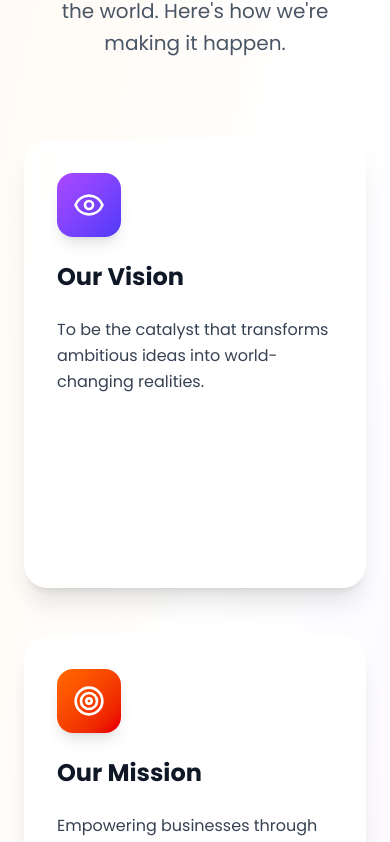
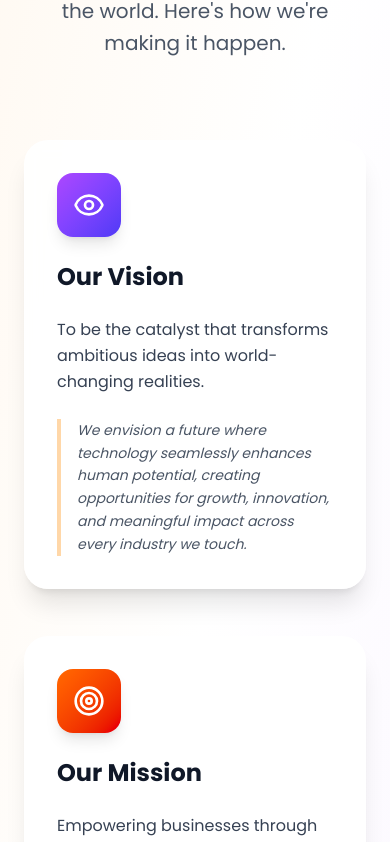
Before and after one commit to LorvensITSolutions/lorvens-v1, a React (Vite) app: page /about in a window 390 px wide. Shown: the part 3771-4613 px from the top of the page. Built offline with nearby package versions, Linux system fonts and the light colour scheme.

Commit message:
hovering effects for the mobile view and laptop view in about page

```diff
--- a/src/Pages/AboutPage.jsx
+++ b/src/Pages/AboutPage.jsx
@@ -517,6 +517,16 @@ const BeliefSection = () => {
   const y1 = useTransform(scrollY, [1000, 2000], [0, -100]);
   const y2 = useTransform(scrollY, [1000, 2000], [0, -50]);
 
+  const [isMobile, setIsMobile] = useState(false);
+
+  // detect mobile on mount + resize
+  useEffect(() => {
+    const handleResize = () => setIsMobile(window.innerWidth < 768);
+    handleResize(); // run once
+    window.addEventListener("resize", handleResize);
+    return () => window.removeEventListener("resize", handleResize);
+  }, []);
+
   const beliefs = [
     {
       title: "Our Vision",
@@ -546,13 +556,13 @@ const BeliefSection = () => {
 
   return (
     <section className="relative py-24 px-6 lg:px-20 overflow-hidden">
-      {/* Dynamic Background */}
+      {/* Background */}
       <motion.div
         className="absolute inset-0 bg-gradient-to-br from-orange-50/80 via-white to-purple-50/80"
         style={{ y: y1 }}
       />
 
-      {/* Floating Geometric Shapes */}
+      {/* Shapes */}
       <motion.div
         className="absolute top-20 left-10 w-20 h-20 border-2 border-orange-300 rotate-45 opacity-20"
         animate={{ rotate: [45, 135, 45] }}
@@ -567,7 +577,7 @@ const BeliefSection = () => {
       />
 
       <div className="relative z-10 max-w-7xl mx-auto">
-        {/* Enhanced Section Header */}
+        {/* Section Header */}
         <motion.div
           className="text-center mb-20"
           initial={{ opacity: 0, y: 50 }}
@@ -621,7 +631,7 @@ const BeliefSection = () => {
           </motion.p>
         </motion.div>
 
-        {/* Enhanced Beliefs Cards */}
+        {/* Cards */}
         <div className="grid grid-cols-1 lg:grid-cols-3 gap-12">
           {beliefs.map((belief, index) => (
             <motion.div
@@ -642,120 +652,62 @@ const BeliefSection = () => {
                 transition: { duration: 0.3 }
               }}
             >
-              {/* Card Container */}
               <motion.div
                 className="relative h-full p-8 rounded-3xl bg-white/90 backdrop-blur-sm shadow-xl border border-white/20
                           group-hover:shadow-2xl transition-all duration-500 overflow-hidden"
-                whileHover={{
-                  boxShadow: "0 25px 50px rgba(0,0,0,0.15)",
-                }}
               >
-                {/* Dynamic Background Gradient */}
+                {/* Gradient */}
                 <motion.div
                   className={`absolute inset-0 bg-gradient-to-br ${belief.gradient} opacity-0
                               group-hover:opacity-5 transition-opacity duration-500`}
-                  whileHover={{ opacity: 0.1 }}
                 ></motion.div>
 
-                {/* Animated Particles */}
-                <div className="absolute inset-0 overflow-hidden pointer-events-none">
-                  {[...Array(3)].map((_, i) => (
-                    <motion.div
-                      key={i}
-                      className={`absolute w-1 h-1 bg-${belief.particles}-400 rounded-full opacity-0 group-hover:opacity-60`}
-                      initial={{
-                        x: Math.random() * 300,
-                        y: Math.random() * 200,
-                      }}
-                      animate={{
-                        x: Math.random() * 300,
-                        y: Math.random() * 200,
-                      }}
-                      transition={{
-                        duration: 3 + Math.random() * 2,
-                        repeat: Infinity,
-                        repeatType: "reverse",
-                      }}
-                    />
-                  ))}
-                </div>
-
-                {/* Enhanced Icon */}
+                {/* Icon */}
                 <motion.div
                   className={`relative z-10 inline-flex items-center justify-center w-16 h-16
                              bg-gradient-to-br ${belief.gradient} rounded-2xl shadow-lg mb-6 group-hover:shadow-xl`}
-                  whileHover={{
-                    scale: 1.15,
-                    rotate: [0, -5, 5, 0],
-                    transition: { duration: 0.5 }
-                  }}
                 >
-                  <div className="text-white">
-                    {belief.icon}
-                  </div>
-
-                  {/* Icon Glow Effect */}
-                  <motion.div
-                    className={`absolute inset-0 bg-gradient-to-br ${belief.gradient} rounded-2xl blur-md opacity-0 group-hover:opacity-30`}
-                    whileHover={{ scale: 1.5 }}
-                    transition={{ duration: 0.3 }}
-                  />
+                  <div className="text-white">{belief.icon}</div>
                 </motion.div>
 
-                {/* Enhanced Content */}
+                {/* Content */}
                 <div className="relative z-10">
                   <motion.h3
                     className="text-2xl font-bold text-gray-900 mb-6
                               group-hover:text-orange-700 transition-colors duration-300"
-                    whileHover={{ x: 5 }}
                   >
                     {belief.title}
                   </motion.h3>
 
-                  <motion.p
-                    className="text-gray-700 text-base leading-relaxed mb-6"
-                    initial={{ opacity: 0.9 }}
-                    whileInView={{ opacity: 1 }}
-                  >
+                  <motion.p className="text-gray-700 text-base leading-relaxed mb-6">
                     {belief.desc}
                   </motion.p>
 
-                  {/* Expandable Extra Content */}
-                  <motion.div
-                    className="overflow-hidden"
-                    initial={{ height: 0, opacity: 0 }}
-                    whileInView={{ height: "auto", opacity: 1 }}
-                    transition={{ duration: 0.6, delay: 0.3 }}
-                  >
+                  {/* Extra line */}
+                  {isMobile ? (
+                    // always visible on mobile
+                    <p className="text-sm text-gray-600 leading-relaxed italic border-l-4 border-orange-200 pl-4">
+                      {belief.extra}
+                    </p>
+                  ) : (
+                    // hover on desktop
                     <motion.p
                       className="text-sm text-gray-600 leading-relaxed italic border-l-4 border-orange-200 pl-4
                                 opacity-0 group-hover:opacity-100 transition-opacity duration-500"
-                      whileHover={{ x: 5 }}
                     >
                       {belief.extra}
                     </motion.p>
-                  </motion.div>
+                  )}
                 </div>
 
-                {/* Interactive Elements */}
+                {/* Arrow */}
                 <motion.div
                   className="absolute top-4 right-4 opacity-0 group-hover:opacity-100 transition-opacity duration-300"
-                  whileHover={{ scale: 1.2, rotate: 15 }}
                 >
                   <div className={`w-8 h-8 bg-gradient-to-r ${belief.gradient} rounded-full flex items-center justify-center shadow-lg`}>
                     <ArrowRight className="h-4 w-4 text-white" />
                   </div>
                 </motion.div>
-
-                {/* Enhanced Border Effect */}
-                <motion.div
-                  className="absolute inset-0 rounded-3xl border-2 border-transparent
-                           group-hover:border-orange-200 transition-all duration-300"
-                  whileHover={{
-                    borderColor: "rgba(251, 146, 60, 0.5)",
-                    boxShadow: "inset 0 0 20px rgba(251, 146, 60, 0.1)"
-                  }}
-                ></motion.div>
               </motion.div>
             </motion.div>
           ))}
@@ -764,7 +716,6 @@ const BeliefSection = () => {
     </section>
   );
 };
-
 // Enhanced Milestones Section with More Interactivity
 const MilestonesSection = () => {
   const { scrollY } = useScroll();
```
